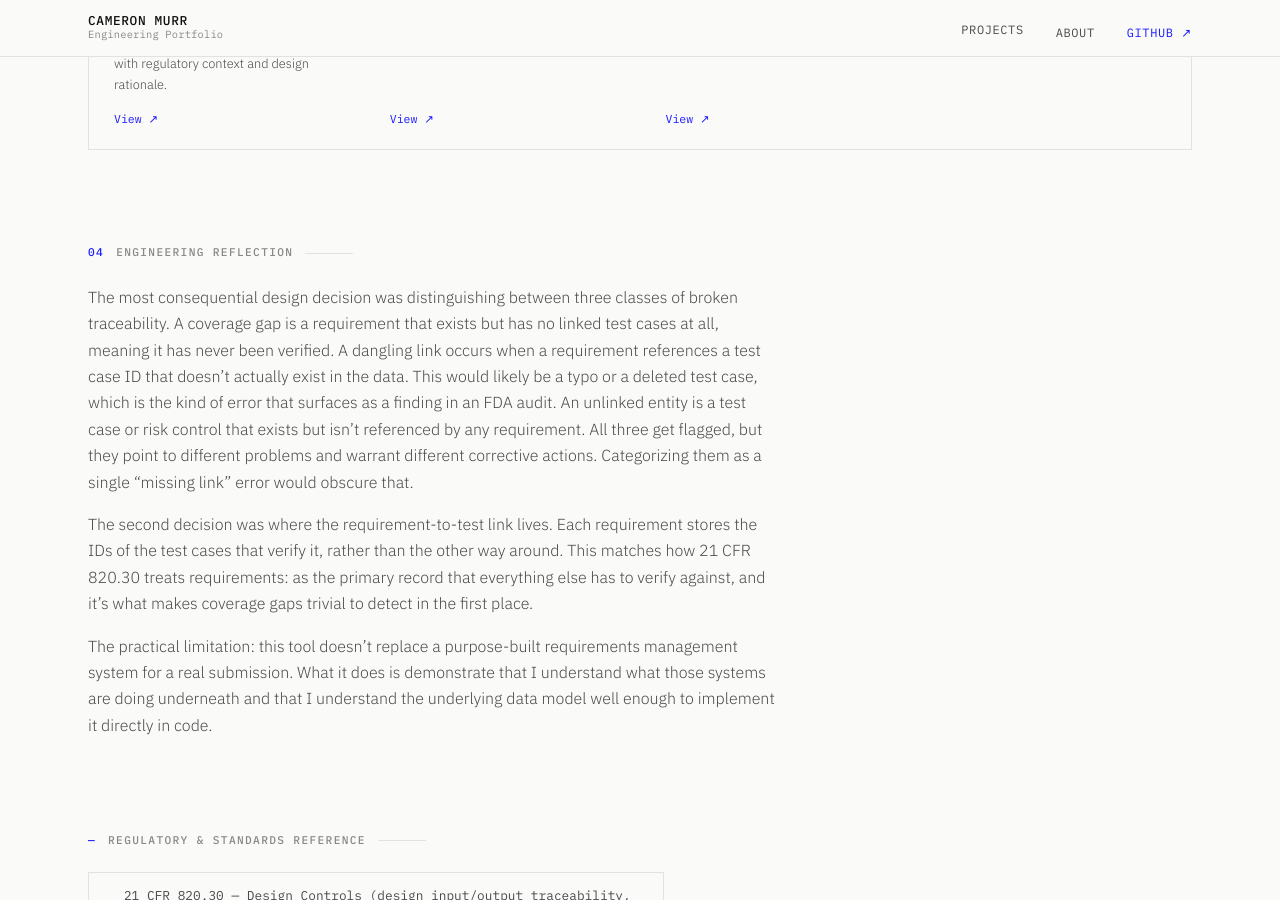
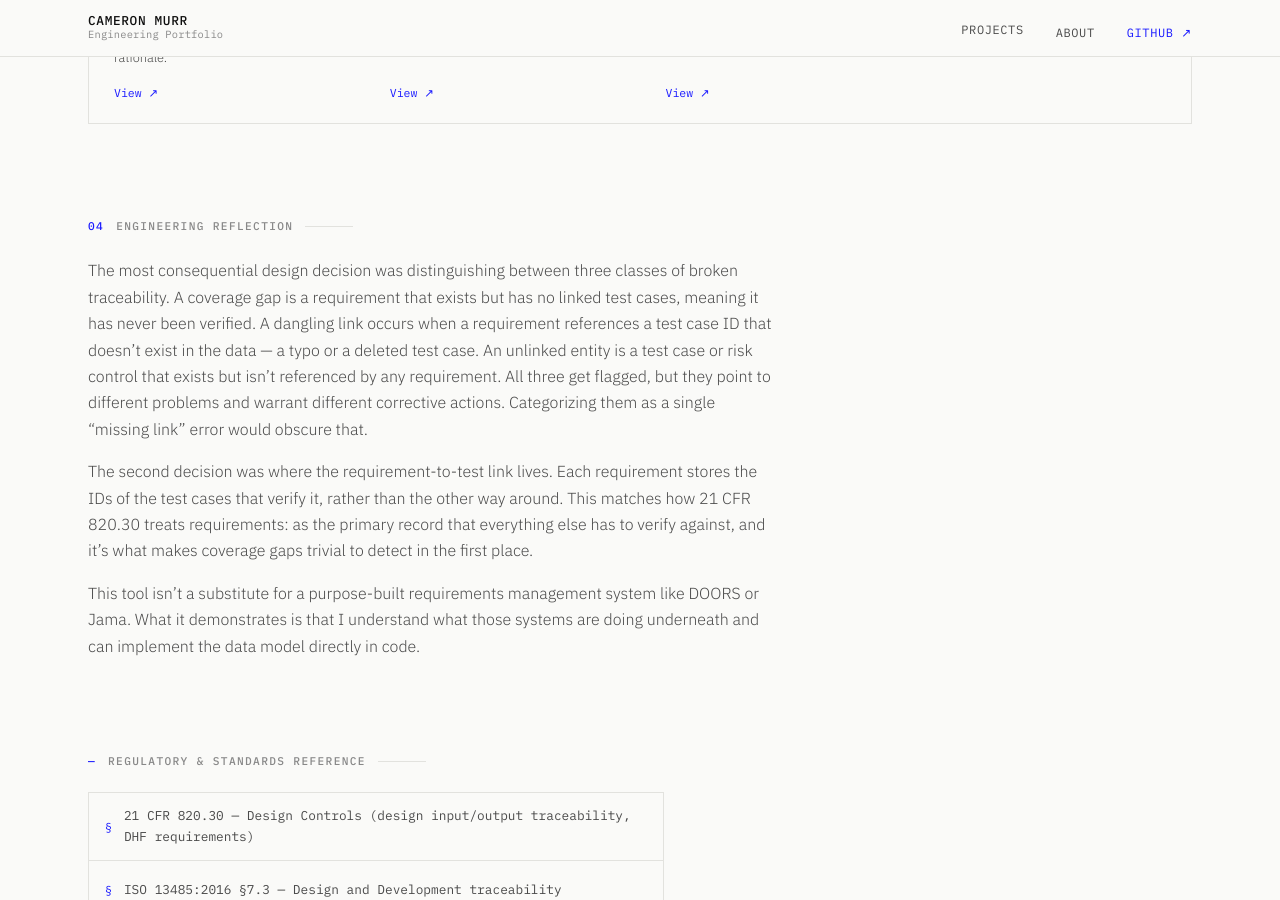
Before and after one commit to cameron-murr/cameron-murr.github.io, a Jekyll site: the page built from _projects/requirements-traceability-tool.md, in a window 1280 px wide and 900 px high, scrolled down 3336 px. Built offline with Jekyll 4.4.1, drawn with Linux system fonts in a browser that asks for light colours; some of the changed text lies outside the part shown.

Commit message:
reworked content of project 1 and 2 markdown files

```diff
--- a/_projects/requirements-traceability-tool.md
+++ b/_projects/requirements-traceability-tool.md
@@ -15,7 +15,7 @@
 problem: |
   Medical device development under 21 CFR Part 820 and ISO 13485 requires demonstrable linkage between design inputs (requirements), verification activities (test cases), and risk controls. In practice this traceability is often maintained in ad-hoc spreadsheets, making it brittle, difficult to audit, and invisible to automated quality gates.
 
-  The goal here was to build a lightweight Python tool that treats traceability as a structured data problem: ingest requirements, test cases, and risk controls from version-controlled flat files (CSV or YAML), resolve all cross-references, detect coverage gaps and dangling links, and emit a clean matrix in multiple formats suitable for a DHF or regulatory submission without manual reformatting.
+  I built a lightweight Python tool that treats traceability as a structured data problem: ingest requirements, test cases, and risk controls from version-controlled flat files (CSV or YAML), resolve all cross-references, detect coverage gaps and dangling links, and emit a clean matrix in multiple formats suitable for a DHF or regulatory submission without manual reformatting.
 
   Secondary goal: structure the tool the way a real requirements management workflow works — unique requirement IDs, typed requirement categories, hierarchical parent/child relationships, risk control classification per ISO 14971, and a validate mode that returns a non-zero exit code on coverage gaps so it can run as a CI gate.
 
@@ -34,12 +34,11 @@
     link: https://cameron-murr.github.io/medtrace/examples/sample_output/traceability_matrix.html
 
 reflection: |
-
-  The most consequential design decision was distinguishing between three classes of broken traceability. A coverage gap is a requirement that exists but has no linked test cases at all, meaning it has never been verified. A dangling link occurs when a requirement references a test case ID that doesn't actually exist in the data. This would likely be a typo or a deleted test case, which is the kind of error that surfaces as a finding in an FDA audit. An unlinked entity is a test case or risk control that exists but isn't referenced by any requirement. All three get flagged, but they point to different problems and warrant different corrective actions. Categorizing them as a single "missing link" error would obscure that.
+  The most consequential design decision was distinguishing between three classes of broken traceability. A coverage gap is a requirement that exists but has no linked test cases, meaning it has never been verified. A dangling link occurs when a requirement references a test case ID that doesn't exist in the data — a typo or a deleted test case. An unlinked entity is a test case or risk control that exists but isn't referenced by any requirement. All three get flagged, but they point to different problems and warrant different corrective actions. Categorizing them as a single "missing link" error would obscure that.
 
   The second decision was where the requirement-to-test link lives. Each requirement stores the IDs of the test cases that verify it, rather than the other way around. This matches how 21 CFR 820.30 treats requirements: as the primary record that everything else has to verify against, and it's what makes coverage gaps trivial to detect in the first place.
 
-  The practical limitation: this tool doesn't replace a purpose-built requirements management system for a real submission. What it does is demonstrate that I understand what those systems are doing underneath and that I understand the underlying data model well enough to implement it directly in code.
+  This tool isn't a substitute for a purpose-built requirements management system like DOORS or Jama. What it demonstrates is that I understand what those systems are doing underneath and can implement the data model directly in code.
 
 standards:
   - 21 CFR 820.30 — Design Controls (design input/output traceability, DHF requirements)
```
Also changed, not shown: _projects/functional-architecture-model.md (+31 -16 lines).
